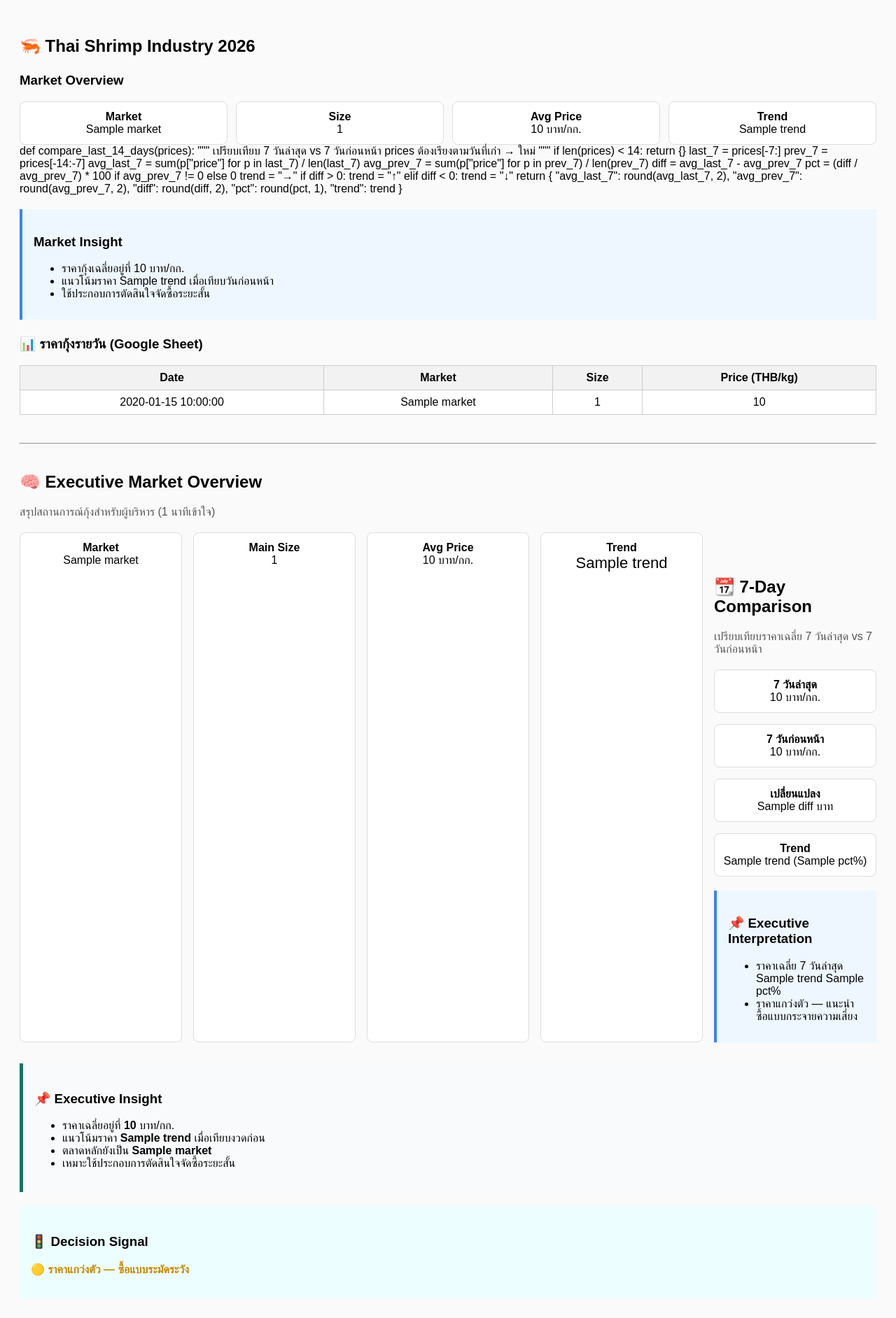
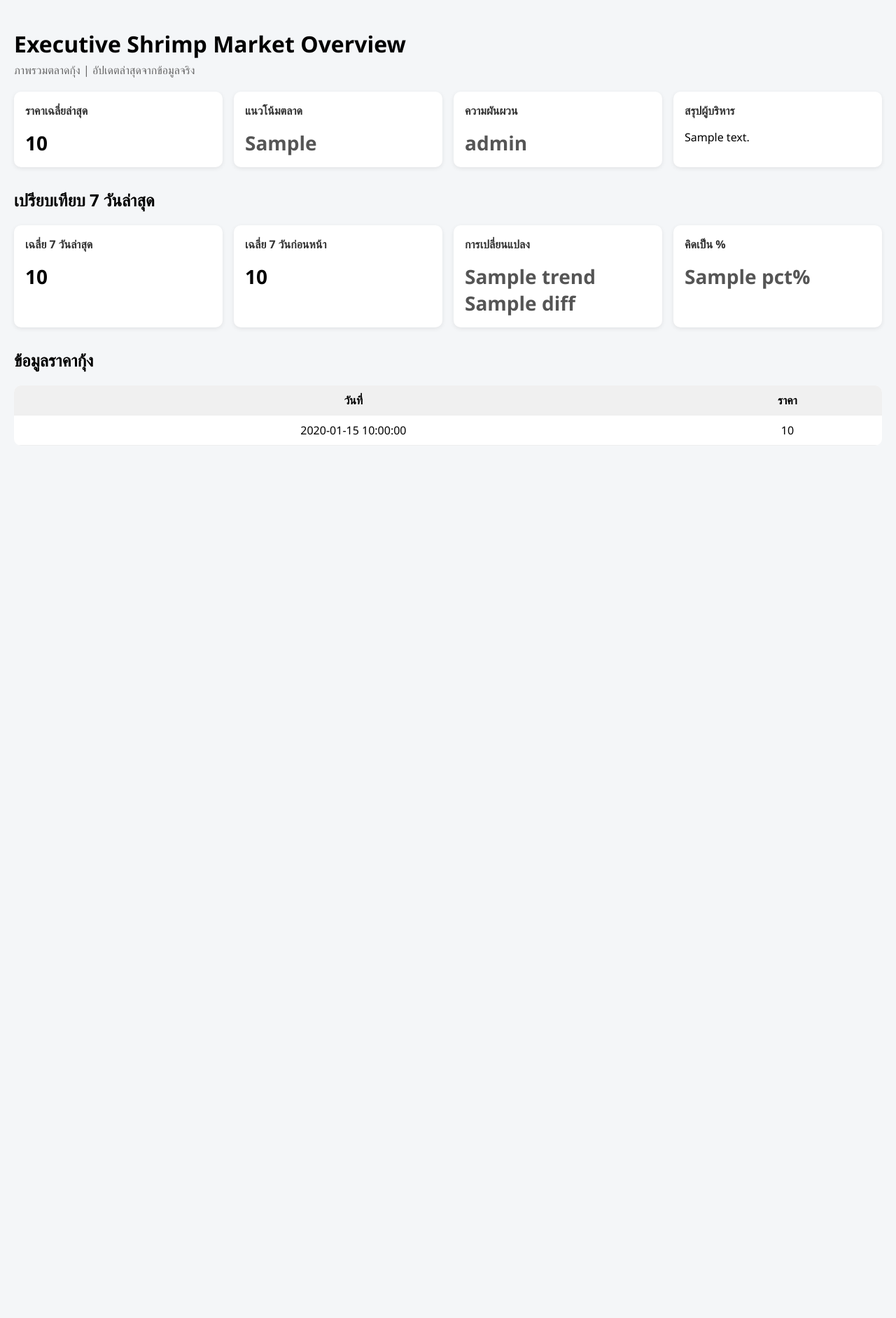
Before and after one commit to torsak6589-creator/thai-shrimp-industry-2026, a Flask app: template templates/dashboard.html in a window 1280 px wide. Shown: the whole page at 70% size. After the commit the page ends 622 px from the top, so only its background shows below. Run offline with Flask 3, Linux system fonts and the light colour scheme; the template is opened without the code that fills it: most values are stand-ins (such as "Sample title", 1, 10 or a date in 2020).

Commit message:
Update dashboard.html

```diff
--- a/templates/dashboard.html
+++ b/templates/dashboard.html
@@ -2,258 +2,151 @@
 <html lang="th">
 <head>
     <meta charset="UTF-8">
-    <title>Thai Shrimp Industry 2026</title>
+    <title>Shrimp Market Dashboard</title>
+    <meta name="viewport" content="width=device-width, initial-scale=1">
+
     <style>
         body {
-            font-family: Arial, sans-serif;
-            background: #fafafa;
+            font-family: "Segoe UI", Tahoma, sans-serif;
+            background: #f4f6f8;
+            margin: 0;
             padding: 20px;
         }
-
-        h2, h3 {
-            margin-top: 24px;
+        h1 {
+            margin-bottom: 5px;
         }
+        .subtitle {
+            color: #666;
+            margin-bottom: 20px;
+        }
+        .grid {
+            display: grid;
+            grid-template-columns: repeat(auto-fit, minmax(240px, 1fr));
+            gap: 16px;
+        }
+        .card {
+            background: #fff;
+            border-radius: 10px;
+            padding: 16px;
+            box-shadow: 0 2px 6px rgba(0,0,0,0.08);
+        }
+        .card h3 {
+            margin-top: 0;
+            font-size: 16px;
+            color: #333;
+        }
+        .value {
+            font-size: 28px;
+            font-weight: bold;
+        }
+        .up { color: #2e7d32; }
+        .down { color: #c62828; }
+        .neutral { color: #555; }
 
         table {
+            width: 100%;
             border-collapse: collapse;
-            width: 100%;
-            margin-top: 12px;
             background: #fff;
+            margin-top: 20px;
+            border-radius: 10px;
+            overflow: hidden;
         }
-
         th, td {
-            border: 1px solid #ccc;
-            padding: 8px;
+            padding: 10px;
+            border-bottom: 1px solid #eee;
             text-align: center;
         }
-
         th {
-            background: #f2f2f2;
-        }
-
-        .overview .cards {
-            display: grid;
-            grid-template-columns: repeat(auto-fit, minmax(160px, 1fr));
-            gap: 12px;
-            margin-top: 12px;
-        }
-
-        .card {
-            background: #ffffff;
-            border: 1px solid #ddd;
-            border-radius: 8px;
-            padding: 12px;
-            text-align: center;
-        }
-
-        .insight {
-            background: #eef7ff;
-            padding: 12px 16px;
-            border-left: 4px solid #3b82f6;
-            margin-top: 20px;
+            background: #f0f0f0;
         }
     </style>
 </head>
 
 <body>
 
-<h2>🦐 Thai Shrimp Industry 2026</h2>
+    <!-- ===== HEADER ===== -->
+    <h1>Executive Shrimp Market Overview</h1>
+    <div class="subtitle">
+        ภาพรวมตลาดกุ้ง | อัปเดตล่าสุดจากข้อมูลจริง
+    </div>
 
-<!-- ===== Market Overview ===== -->
-<div class="overview">
-    <h3>Market Overview</h3>
-
-    <div class="cards">
+    <!-- ===== MARKET OVERVIEW ===== -->
+    {% if overview %}
+    <div class="grid">
         <div class="card">
-            <strong>Market</strong><br>
-            {{ overview.market }}
+            <h3>ราคาเฉลี่ยล่าสุด</h3>
+            <div class="value">{{ overview.latest_avg_price }}</div>
         </div>
 
         <div class="card">
-            <strong>Size</strong><br>
-            {{ overview.size }}
+            <h3>แนวโน้มตลาด</h3>
+            <div class="value neutral">{{ overview.market_trend }}</div>
         </div>
 
         <div class="card">
-            <strong>Avg Price</strong><br>
-            {{ overview.avg_price }} บาท/กก.
+            <h3>ความผันผวน</h3>
+            <div class="value neutral">{{ overview.volatility_level }}</div>
         </div>
 
         <div class="card">
-            <strong>Trend</strong><br>
-            {{ overview.trend }}
+            <h3>สรุปผู้บริหาร</h3>
+            <div>{{ overview.executive_summary }}</div>
         </div>
     </div>
-</div>
-def compare_last_14_days(prices):
-    """
-    เปรียบเทียบ 7 วันล่าสุด vs 7 วันก่อนหน้า
-    prices ต้องเรียงตามวันที่เก่า → ใหม่
-    """
-    if len(prices) < 14:
-        return {}
+    {% endif %}
 
-    last_7 = prices[-7:]
-    prev_7 = prices[-14:-7]
+    <!-- ===== 7 DAYS COMPARISON ===== -->
+    {% if compare_7d %}
+    <h2 style="margin-top:30px;">เปรียบเทียบ 7 วันล่าสุด</h2>
 
-    avg_last_7 = sum(p["price"] for p in last_7) / len(last_7)
-    avg_prev_7 = sum(p["price"] for p in prev_7) / len(prev_7)
-
-    diff = avg_last_7 - avg_prev_7
-    pct = (diff / avg_prev_7) * 100 if avg_prev_7 != 0 else 0
-
-    trend = "→"
-    if diff > 0:
-        trend = "↑"
-    elif diff < 0:
-        trend = "↓"
-
-    return {
-        "avg_last_7": round(avg_last_7, 2),
-        "avg_prev_7": round(avg_prev_7, 2),
-        "diff": round(diff, 2),
-        "pct": round(pct, 1),
-        "trend": trend
-    }
-
-<!-- ===== Market Insight ===== -->
-<div class="insight">
-    <h3>Market Insight</h3>
-    <ul>
-        <li>ราคากุ้งเฉลี่ยอยู่ที่ {{ overview.avg_price }} บาท/กก.</li>
-        <li>แนวโน้มราคา {{ overview.trend }} เมื่อเทียบวันก่อนหน้า</li>
-        <li>ใช้ประกอบการตัดสินใจจัดซื้อระยะสั้น</li>
-    </ul>
+    <div class="grid">
+        <div class="card">
+            <h3>เฉลี่ย 7 วันล่าสุด</h3>
+            <div class="value">{{ compare_7d.avg_last_7 }}</div>
         </div>
 
-<!-- ===== Price Table ===== -->
-<h3>📊 ราคากุ้งรายวัน (Google Sheet)</h3>
+        <div class="card">
+            <h3>เฉลี่ย 7 วันก่อนหน้า</h3>
+            <div class="value">{{ compare_7d.avg_prev_7 }}</div>
+        </div>
+
+        <div class="card">
+            <h3>การเปลี่ยนแปลง</h3>
+            <div class="value
+                {% if compare_7d.diff > 0 %}up
+                {% elif compare_7d.diff < 0 %}down
+                {% else %}neutral{% endif %}
+            ">
+                {{ compare_7d.trend }} {{ compare_7d.diff }}
+            </div>
+        </div>
+
+        <div class="card">
+            <h3>คิดเป็น %</h3>
+            <div class="value neutral">{{ compare_7d.pct }}%</div>
+        </div>
+    </div>
+    {% endif %}
+
+    <!-- ===== RAW DATA TABLE ===== -->
+    <h2 style="margin-top:30px;">ข้อมูลราคากุ้ง</h2>
 
     <table>
         <thead>
             <tr>
-            <th>Date</th>
-            <th>Market</th>
-            <th>Size</th>
-            <th>Price (THB/kg)</th>
+                <th>วันที่</th>
+                <th>ราคา</th>
             </tr>
         </thead>
         <tbody>
-        {% for p in prices %}
+            {% for row in prices %}
             <tr>
-            <td>{{ p.date }}</td>
-            <td>{{ p.market }}</td>
-            <td>{{ p.size }}</td>
-            <td>{{ p.price }}</td>
-        </tr>
-        {% else %}
-        <tr>
-            <td colspan="4">ไม่พบข้อมูล</td>
+                <td>{{ row.date }}</td>
+                <td>{{ row.price }}</td>
             </tr>
             {% endfor %}
         </tbody>
     </table>
-<hr style="margin:40px 0;">
-
-<section class="executive">
-  <h2>🧠 Executive Market Overview</h2>
-  <p style="color:#555;">สรุปสถานการณ์กุ้งสำหรับผู้บริหาร (1 นาทีเข้าใจ)</p>
-
-  <div class="cards" style="display:grid;grid-template-columns:repeat(auto-fit,minmax(180px,1fr));gap:16px;margin-top:20px;">
-
-    <div class="card">
-      <strong>Market</strong><br>
-      {{ overview.market }}
-    </div>
-
-    <div class="card">
-      <strong>Main Size</strong><br>
-      {{ overview.size }}
-    </div>
-
-    <div class="card">
-      <strong>Avg Price</strong><br>
-      {{ overview.avg_price }} บาท/กก.
-    </div>
-
-    <div class="card">
-      <strong>Trend</strong><br>
-      <span style="font-size:22px;">
-        {{ overview.trend }}
-      </span>
-    </div>
-<section class="executive" style="margin-top:40px;">
-  <h2>📆 7-Day Comparison</h2>
-  <p style="color:#555;">เปรียบเทียบราคาเฉลี่ย 7 วันล่าสุด vs 7 วันก่อนหน้า</p>
-
-  {% if compare_7d %}
-  <div class="cards" style="display:grid;grid-template-columns:repeat(auto-fit,minmax(180px,1fr));gap:16px;margin-top:20px;">
-
-    <div class="card">
-      <strong>7 วันล่าสุด</strong><br>
-      {{ compare_7d.avg_last_7 }} บาท/กก.
-    </div>
-
-    <div class="card">
-      <strong>7 วันก่อนหน้า</strong><br>
-      {{ compare_7d.avg_prev_7 }} บาท/กก.
-    </div>
-
-    <div class="card">
-      <strong>เปลี่ยนแปลง</strong><br>
-      {{ compare_7d.diff }} บาท
-    </div>
-
-    <div class="card">
-      <strong>Trend</strong><br>
-      {{ compare_7d.trend }} ({{ compare_7d.pct }}%)
-    </div>
-
-  </div>
-
-  <div class="insight" style="margin-top:20px;">
-    <h3>📌 Executive Interpretation</h3>
-    <ul>
-      <li>ราคาเฉลี่ย 7 วันล่าสุด {{ compare_7d.trend }}
-          {{ compare_7d.pct }}%</li>
-      {% if compare_7d.trend == "↑" %}
-        <li>ต้นทุนมีแนวโน้มเพิ่ม — ควรระวังการซื้อสะสม</li>
-      {% elif compare_7d.trend == "↓" %}
-        <li>ราคาผ่อนคลาย — เป็นจังหวะพิจารณาเข้าซื้อ</li>
-      {% else %}
-        <li>ราคาแกว่งตัว — แนะนำซื้อแบบกระจายความเสี่ยง</li>
-      {% endif %}
-    </ul>
-  </div>
-  {% else %}
-    <p>ข้อมูลยังไม่ครบ 14 วัน</p>
-  {% endif %}
-</section>
-
-  </div>
-
-  <div class="insight" style="margin-top:30px;background:#f9fafb;padding:16px;border-left:5px solid #0f766e;">
-    <h3>📌 Executive Insight</h3>
-    <ul>
-      <li>ราคาเฉลี่ยอยู่ที่ <strong>{{ overview.avg_price }}</strong> บาท/กก.</li>
-      <li>แนวโน้มราคา <strong>{{ overview.trend }}</strong> เมื่อเทียบงวดก่อน</li>
-      <li>ตลาดหลักยังเป็น <strong>{{ overview.market }}</strong></li>
-      <li>เหมาะใช้ประกอบการตัดสินใจจัดซื้อระยะสั้น</li>
-    </ul>
-  </div>
-
-  <div class="decision" style="margin-top:20px;padding:16px;background:#ecfeff;">
-    <h3>🚦 Decision Signal</h3>
-    {% if overview.trend == "↑" %}
-      <p style="color:#dc2626;"><strong>🔴 ราคาเร่งตัว — ระวังการซื้อสะสม</strong></p>
-    {% elif overview.trend == "↓" %}
-      <p style="color:#16a34a;"><strong>🟢 ราคาอ่อนตัว — มีโอกาสเข้าซื้อ</strong></p>
-    {% else %}
-      <p style="color:#ca8a04;"><strong>🟡 ราคาแกว่งตัว — ซื้อแบบระมัดระวัง</strong></p>
-    {% endif %}
-  </div>
-
-</section>
 
 </body>
 </html>
```
Lines whose indentation alone changed are shown as unchanged.
